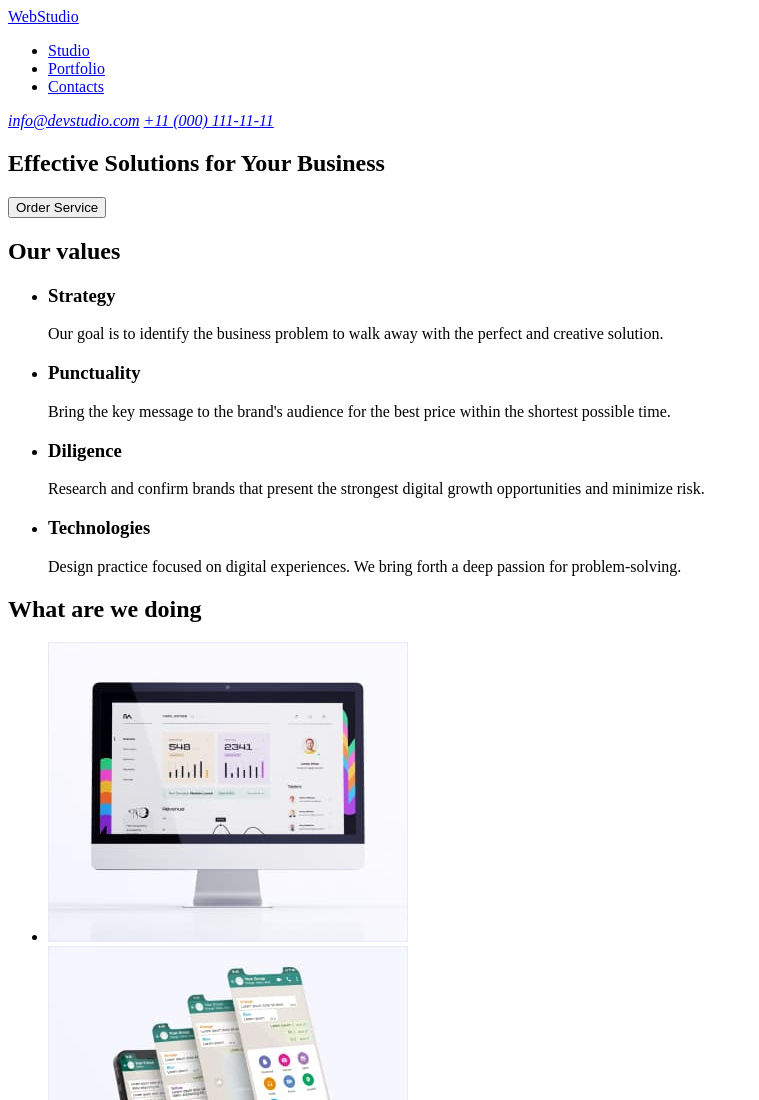
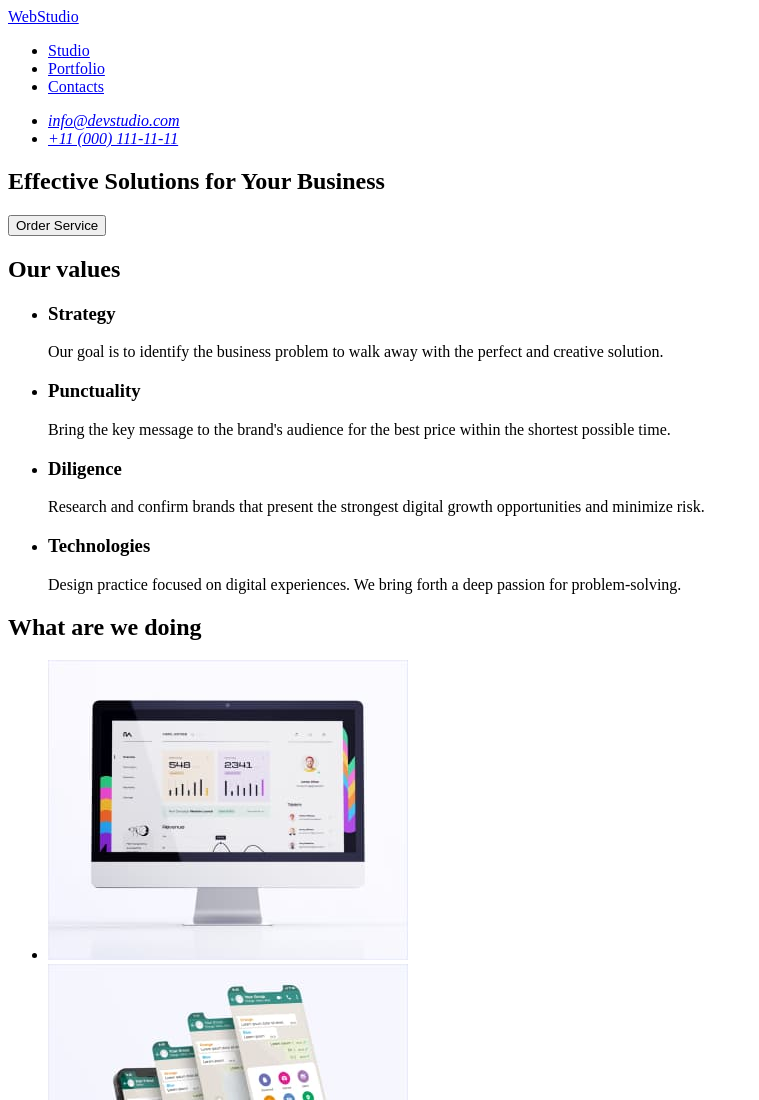
Before and after one commit to Iris2030/goit-markup-hw-01, a plain HTML site: page index.html in a window 1280 px wide. Shown: the top 1100 px of the page, without its empty margins (0-759 px from the left). Drawn offline with Linux system fonts and the light colour scheme.

Commit message:
final fix

```diff
--- a/index.html
+++ b/index.html
@@ -16,8 +16,14 @@
         </ul>
       </nav>
       <address>
-        <a href=”mailto:info@devstudio.com”>info@devstudio.com</a>
-        <a href="tel:+110001111111">+11 (000) 111-11-11</a>
+        <ul>
+          <li>
+            <a href="”mailto:info@devstudio.com”">info@devstudio.com</a>
+          </li>
+          <li>
+            <a href="tel:+110001111111">+11 (000) 111-11-11</a>
+          </li>
+        </ul>
       </address>
     </header>
     <main>
```
